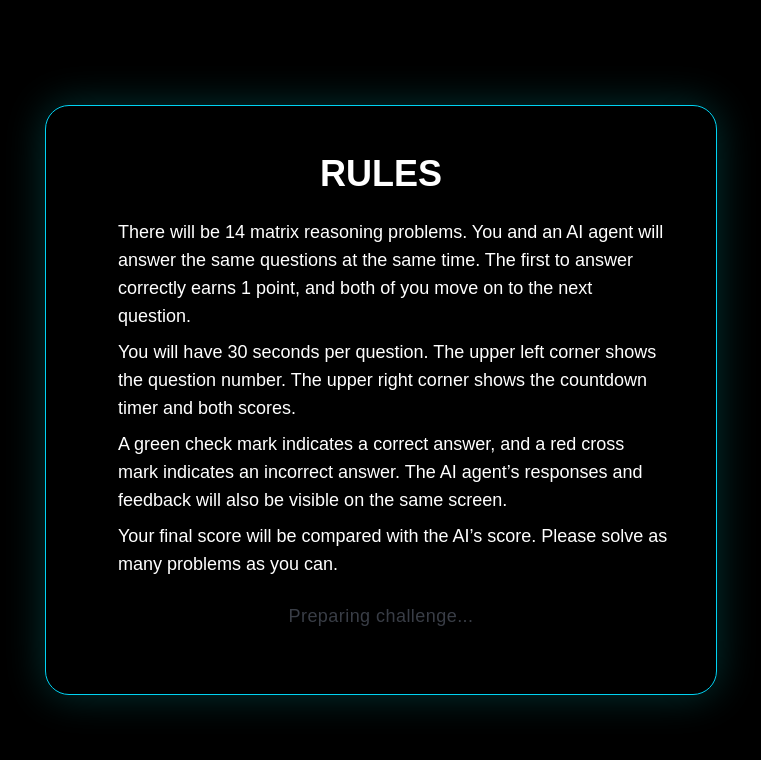
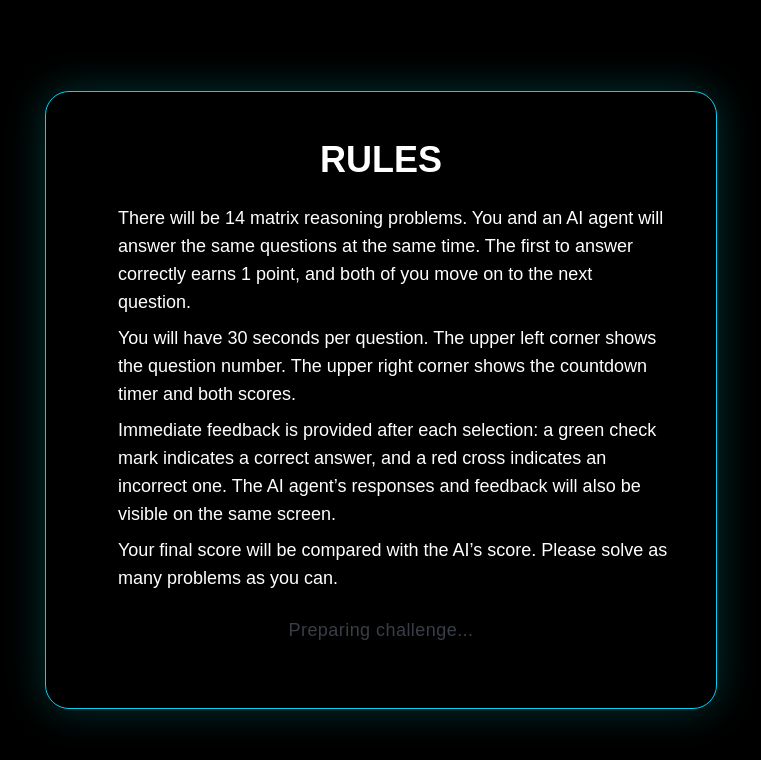
Before and after one commit to JiyeSun/compexp, a Next.js app: page / in a window 1280 px wide. Both pictures are taken after a click on the button "BEGIN". Shown: the top 760 px of the page, without its empty margins (259-1020 px from the left). Built offline with nearby package versions, Linux system fonts and the light colour scheme.

Commit message:
Update page.tsx

```diff
--- a/app/page.tsx
+++ b/app/page.tsx
@@ -477,7 +477,7 @@ export default function Home() {
                 upper right corner shows the countdown timer and both scores.
               </p>
               <p>
-                A green check mark indicates a correct answer, and a red cross mark indicates an incorrect answer.
+                Immediate feedback is provided after each selection: a green check mark indicates a correct answer, and a red cross indicates an incorrect one.
                 The AI agent’s responses and feedback will also be visible on the same screen.
               </p>
               <p>Your final score will be compared with the AI’s score. Please solve as many problems as you can.</p>
```
